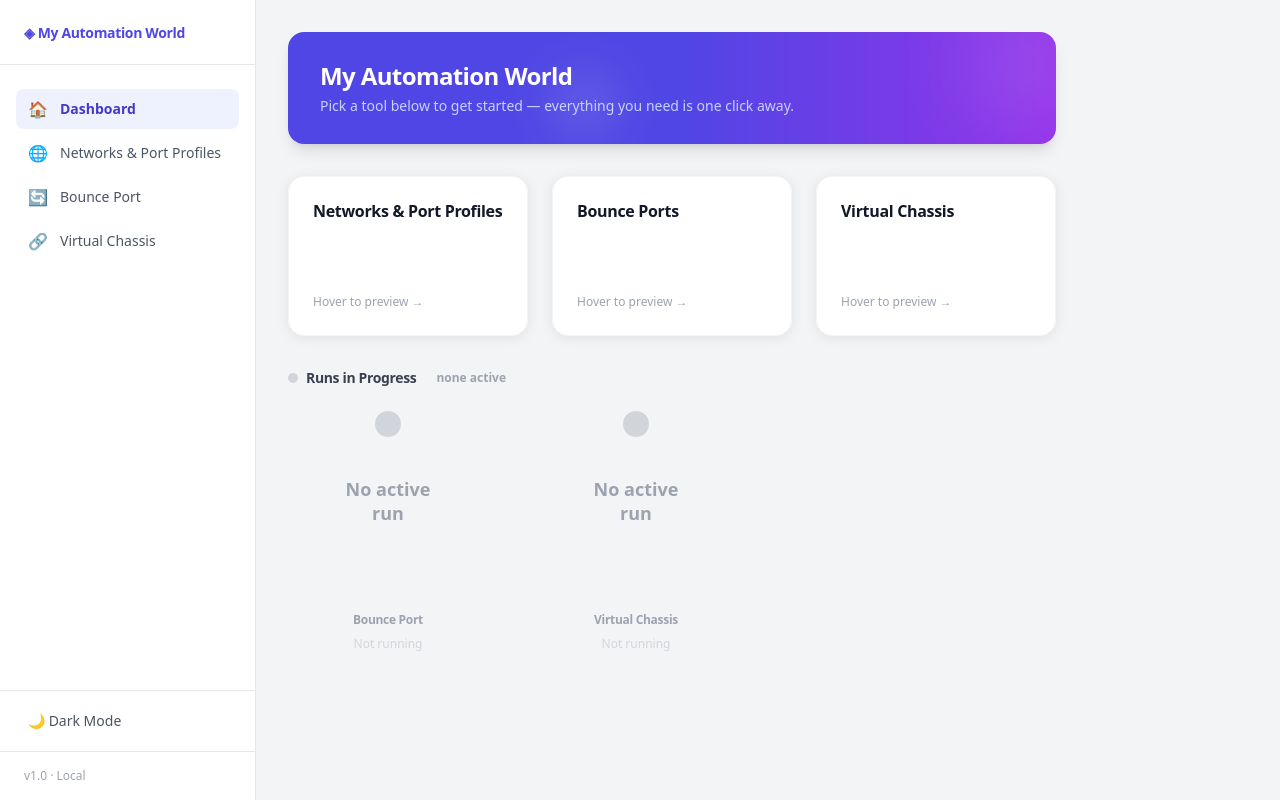
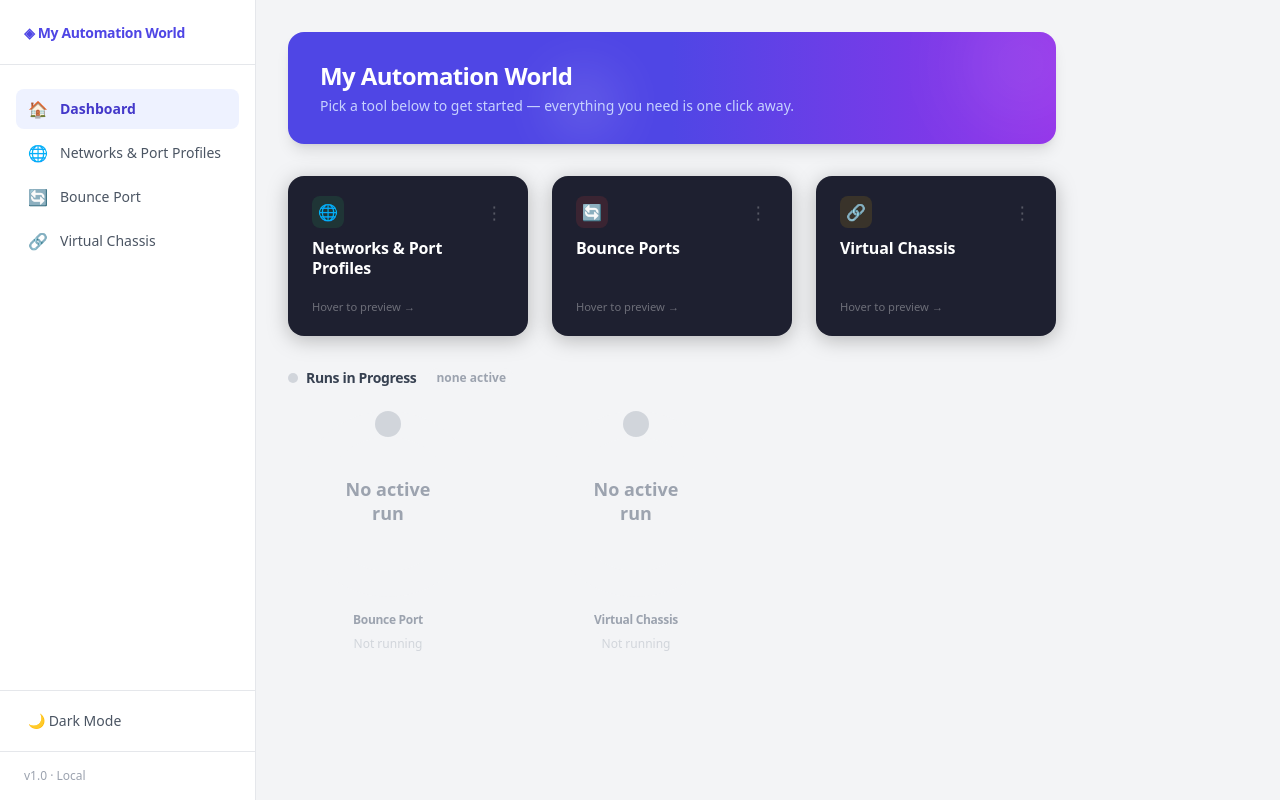
Before and after one commit to amruthasatishkumar/Vkhot-Development, a React (Vite) app in the folder dashboard-app/frontend/: page / in a window 1280 px wide. Built offline with nearby package versions, Linux system fonts and the light colour scheme.

Commit message:
cards update

```diff
--- a/dashboard-app/frontend/src/pages/DashboardHome.jsx
+++ b/dashboard-app/frontend/src/pages/DashboardHome.jsx
@@ -15,7 +15,7 @@ const VC_BACK_ITEMS = [
   'For VC features',
 ];
 
-function FlipCard({ title, backHeader, backItems, onClick }) {
+function FlipCard({ title, backHeader, backItems, onClick, accent = '#6366f1', icon = '⚡' }) {
   const [flipped, setFlipped] = useState(false);
 
   const faceBase = {
@@ -23,7 +23,7 @@ function FlipCard({ title, backHeader, backItems, onClick }) {
     backfaceVisibility: 'hidden',
     WebkitBackfaceVisibility: 'hidden',
     borderRadius: '1rem',
-    padding: '1.5rem',
+    padding: '1.25rem 1.5rem',
     display: 'flex',
     flexDirection: 'column',
   };
@@ -33,12 +33,11 @@ function FlipCard({ title, backHeader, backItems, onClick }) {
       style={{
         perspective: '1000px',
         height: '160px',
-        // Spring easing (0.34, 1.56, 0.64, 1) overshoots slightly → natural bounce
         transform: flipped ? 'translateY(-10px) scale(1.05)' : 'translateY(0px) scale(1)',
         transition: 'transform 0.45s cubic-bezier(0.34, 1.56, 0.64, 1)',
         filter: flipped
-          ? 'drop-shadow(0 24px 48px rgba(0,0,0,0.22))'
-          : 'drop-shadow(0 2px 6px rgba(0,0,0,0.08))',
+          ? 'drop-shadow(0 24px 48px rgba(0,0,0,0.45))'
+          : 'drop-shadow(0 4px 10px rgba(0,0,0,0.25))',
       }}
       onMouseEnter={() => setFlipped(true)}
       onMouseLeave={() => setFlipped(false)}
@@ -50,15 +49,26 @@ function FlipCard({ title, backHeader, backItems, onClick }) {
         transform: flipped ? 'rotateY(180deg)' : 'rotateY(0deg)',
       }}>
 
-        {/* Front */}
+        {/* Front — dark card style */}
         <div
-          className="dark:!bg-amber-50"
-          style={{ ...faceBase, backgroundColor: 'white', border: '1px solid #f3f4f6' }}
+          style={{ ...faceBase, backgroundColor: '#1e2030', border: 'none' }}
         >
-          <p style={{ fontSize: '1rem', fontWeight: 800, letterSpacing: '-0.02em', color: '#111827', lineHeight: 1.3 }}>
+          {/* Three-dot menu (decorative) + icon chip */}
+          <div style={{ display: 'flex', alignItems: 'center', justifyContent: 'space-between', marginBottom: '0.6rem' }}>
+            <div style={{
+              width: '2rem', height: '2rem', borderRadius: '0.5rem',
+              backgroundColor: `${accent}22`,
+              display: 'flex', alignItems: 'center', justifyContent: 'center',
+              fontSize: '1rem',
+            }}>
+              <span style={{ filter: 'none' }}>{icon}</span>
+            </div>
+            <span style={{ color: 'rgba(255,255,255,0.25)', fontSize: '1.1rem', letterSpacing: '0.05em' }}>⋮</span>
+          </div>
+          <p style={{ fontSize: '1rem', fontWeight: 800, letterSpacing: '-0.01em', color: '#ffffff', lineHeight: 1.3, margin: 0 }}>
             {title}
           </p>
-          <span style={{ marginTop: 'auto', fontSize: '0.75rem', fontWeight: 500, color: '#9ca3af' }}>
+          <span style={{ marginTop: 'auto', fontSize: '0.7rem', fontWeight: 500, color: 'rgba(255,255,255,0.35)' }}>
             Hover to preview →
           </span>
         </div>
@@ -298,18 +308,24 @@ export default function DashboardHome({ onNavigate }) {
           backHeader="Here you can create Bulk"
           backItems={NETWORKS_BACK_ITEMS}
           onClick={() => onNavigate('networks')}
+          accent="#22c55e"
+          icon="🌐"
         />
         <FlipCard
           title="Bounce Ports"
           backHeader="Here you can Continuously Bounce Port"
           backItems={BOUNCE_BACK_ITEMS}
           onClick={() => onNavigate('bounce-port')}
+          accent="#ef4444"
+          icon="🔄"
         />
         <FlipCard
           title="Virtual Chassis"
           backHeader="Here you can run VC automation"
           backItems={VC_BACK_ITEMS}
           onClick={() => onNavigate('virtual-chassis')}
+          accent="#eab308"
+          icon="🔗"
         />
       </div>
 
```
